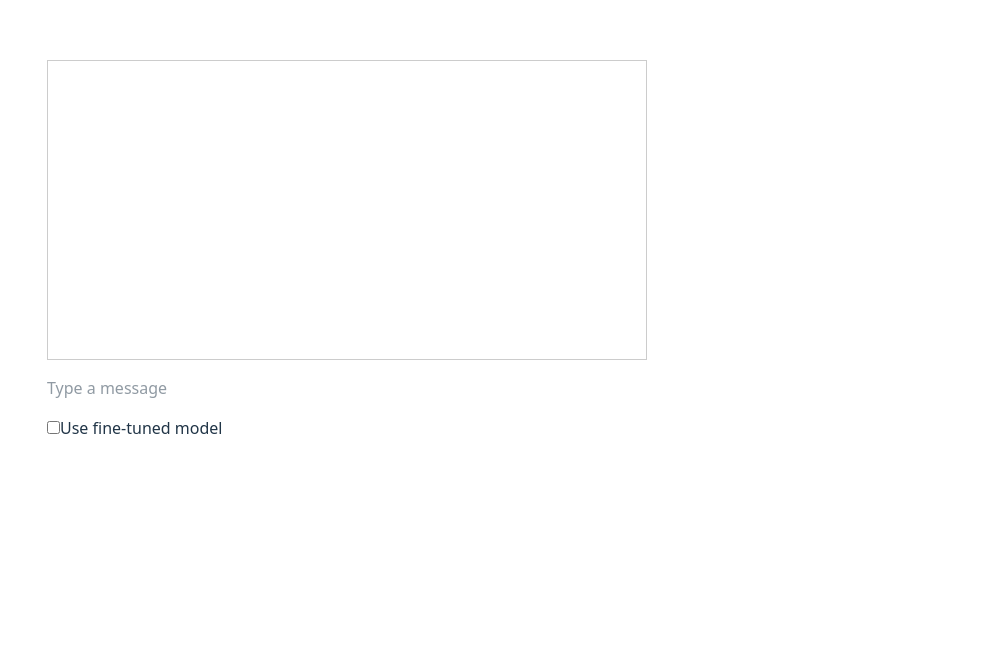
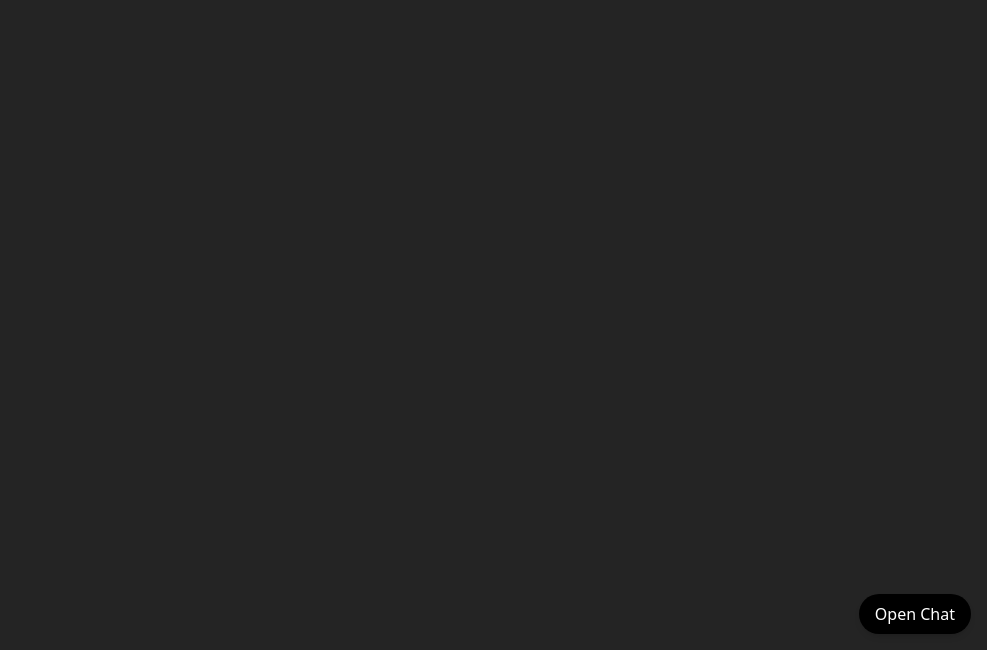
Before and after one commit to CBreazy/chatbot-demo, a React (Vite) app in the folder frontend/: page / in a window 1280 px wide. Shown: the part 150-800 px from the top of the page, without its empty margins (293-1280 px from the left). Built offline with nearby package versions, Linux system fonts and the light colour scheme.

Commit message:
Updated UI for chatbot Added loading indicator for users who are awaiting responses Added autoscroll to bottom for new responses

```diff
--- a/frontend/src/App.tsx
+++ b/frontend/src/App.tsx
@@ -1,4 +1,4 @@
-import { useState, KeyboardEvent, ChangeEvent } from "react";
+import { useRef, useEffect, useState, KeyboardEvent, ChangeEvent } from "react";
 import axios from "axios";
 
 type Role = "user" | "assistant";
@@ -11,8 +11,17 @@ interface ChatMessage {
 const App = () => {
   const [input, setInput] = useState<string>("");
   const [messages, setMessages] = useState<ChatMessage[]>([]);
-  const [threadId, setThreadId] = useState<string | null>(null);
   const [useFineTunedModel, setUseFineTunedModel] = useState<boolean>(false);
+  const [isOpen, setIsOpen] = useState<boolean>(false);
+  const [isLoading, setIsLoading] = useState<boolean>(false);
+
+  // Ref to scroll to the bottom of the chat
+  // when a new message is added
+  // This is a workaround for the issue where the chat doesn't scroll to the bottom
+  const messagesEndRef = useRef<HTMLDivElement>(null);
+  useEffect(() => {
+    messagesEndRef.current?.scrollIntoView({ behavior: "smooth" });
+  }, [messages]);
 
   const sendMessage = async () => {
     if (!input.trim()) return;
@@ -22,6 +31,7 @@ const App = () => {
 
     setMessages(updatedMessages);
     setInput("");
+    setIsLoading(true);
 
     try {
       const res = await axios.post("http://localhost:3001/api/completion", {
@@ -37,6 +47,8 @@ const App = () => {
       setMessages([...updatedMessages, assistantMessage]);
     } catch (error) {
       console.error("Error sending message:", error);
+    } finally {
+      setIsLoading(false);
     }
   };
 
@@ -49,27 +61,80 @@ const App = () => {
   };
 
   return (
-    <div style={{ maxWidth: "600px", margin: "2rem auto" }}>
-      <div style={{ minHeight: "300px", border: "1px solid #ccc", padding: "1rem" }}>
+    <div>
+      {/* Toggle Chat Button */}
+      {!isOpen && (
+        <button
+          onClick={() => setIsOpen(true)}
+          className="fixed bottom-4 right-4 z-50 bg-black text-white px-4 py-2 rounded-full shadow-md hover:bg-gray-800 transition"
+        >
+          Open Chat
+        </button>
+      )}
+
+      {/* Chat Widget */}
+      {isOpen && (
+        <div className="fixed bottom-4 right-4 w-full sm:w-[380px] max-h-[85vh] bg-white shadow-xl rounded-lg flex flex-col z-50">
+          {/* Header */}
+          <div className="flex justify-between items-center px-4 py-3 border-b bg-black">
+            <div className="font-semibold text-l text-white">Chat</div>
+            <div className="flex items-center space-x-2">
+              <label className="text-sm flex items-center text-white">
+              <input type="checkbox" className="mr-1" checked={useFineTunedModel} onChange={toggleModel} />
+                Use fine-tuned model
+              </label>
+              <button
+                onClick={() => setIsOpen(false)}
+                className="text-gray-500 hover:text-black text-xl"
+              >
+                ×
+              </button>
+            </div>
+          </div>
+
+          {/* Messages */}
+          <div className="flex-1 overflow-y-auto px-4 py-2 space-y-3 bg-gray-50">
             {messages.map((msg, i) => (
-          <p key={i}>
+              <div
+                key={i}
+                className={`text-sm p-2 rounded-md ${
+                  msg.role === "user"
+                    ? "bg-black text-white text-right ml-auto max-w-[85%]"
+                    : "bg-white border max-w-[85%]"
+                }`}
+              >
                 <strong>{msg.role}:</strong> {msg.content}
-          </p>
+              </div>
             ))}
+
+            {isLoading && (
+              <div className="flex justify-center mt-2">
+                <div className="w-5 h-5 border-2 border-black border-t-transparent rounded-full animate-spin" />
               </div>
+            )}
+
+            {/* scroll to latest response */}
+            <div ref={messagesEndRef} />
+          </div>
+
+          {/* Input */}
+          <div className="flex items-center border-t p-3 bg-white">
             <input
               value={input}
               onChange={(e) => setInput(e.target.value)}
               onKeyDown={handleKeyDown}
-        placeholder="Type a message"
-        style={{ width: "100%", marginTop: "1rem" }}
+              placeholder="Type your message"
+              className="flex-1 border border-gray-300 rounded px-3 py-2 text-sm focus:outline-none focus:ring-2 focus:ring-black"
             />
-      <div style={{ marginTop: "1rem" }}>
-        <label>
-          <input type="checkbox" checked={useFineTunedModel} onChange={toggleModel} />
-          Use fine-tuned model
-        </label>
+            <button
+              onClick={sendMessage}
+              className="ml-2 bg-black text-white px-4 py-2 rounded hover:bg-gray-800 transition"
+            >
+              Send
+            </button>
           </div>
+        </div>
+      )}
     </div>
   );
 };
--- a/frontend/src/index.css
+++ b/frontend/src/index.css
@@ -5,8 +5,8 @@
   line-height: 1.5;
   font-weight: 400;
 
+
   color-scheme: light dark;
-  color: rgba(255, 255, 255, 0.87);
   background-color: #242424;
 
   font-synthesis: none;
@@ -15,56 +15,17 @@
   -moz-osx-font-smoothing: grayscale;
 }
 
-a {
-  font-weight: 500;
-  color: #646cff;
-  text-decoration: inherit;
-}
-a:hover {
-  color: #535bf2;
+.loader {
+  border: 4px solid #f3f3f3;
+  border-top: 4px solid #000;
+  border-radius: 50%;
+  width: 24px;
+  height: 24px;
+  animation: spin 1s linear infinite;
 }
 
-body {
-  margin: 0;
-  display: flex;
-  place-items: center;
-  min-width: 320px;
-  min-height: 100vh;
-}
-
-h1 {
-  font-size: 3.2em;
-  line-height: 1.1;
-}
-
-button {
-  border-radius: 8px;
-  border: 1px solid transparent;
-  padding: 0.6em 1.2em;
-  font-size: 1em;
-  font-weight: 500;
-  font-family: inherit;
-  background-color: #1a1a1a;
-  cursor: pointer;
-  transition: border-color 0.25s;
-}
-button:hover {
-  border-color: #646cff;
-}
-button:focus,
-button:focus-visible {
-  outline: 4px auto -webkit-focus-ring-color;
-}
-
-@media (prefers-color-scheme: light) {
-  :root {
-    color: #213547;
-    background-color: #ffffff;
-  }
-  a:hover {
-    color: #747bff;
-  }
-  button {
-    background-color: #f9f9f9;
+@keyframes spin {
+  to {
+    transform: rotate(360deg);
   }
 }
```
Lines whose indentation alone changed are shown as unchanged.
